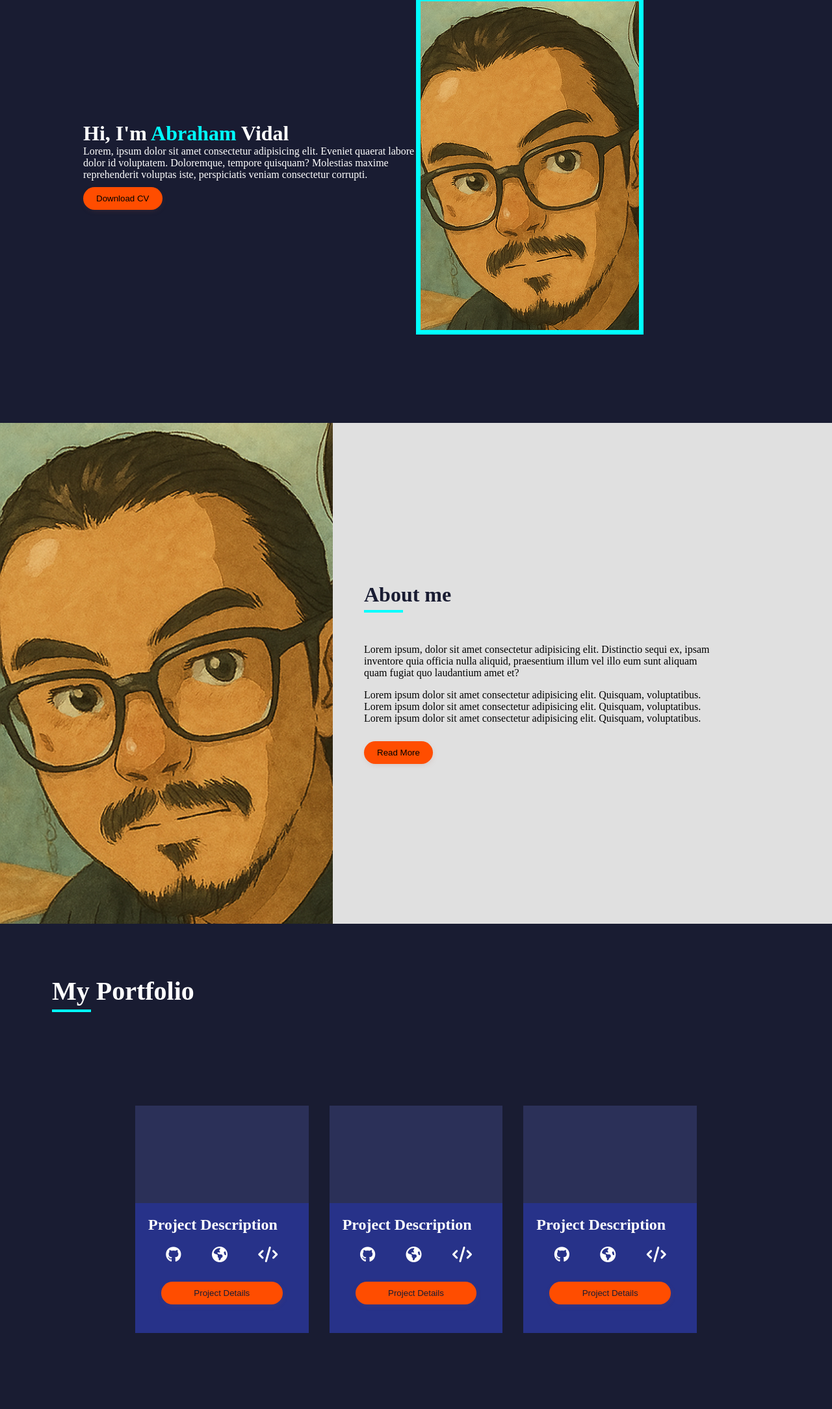
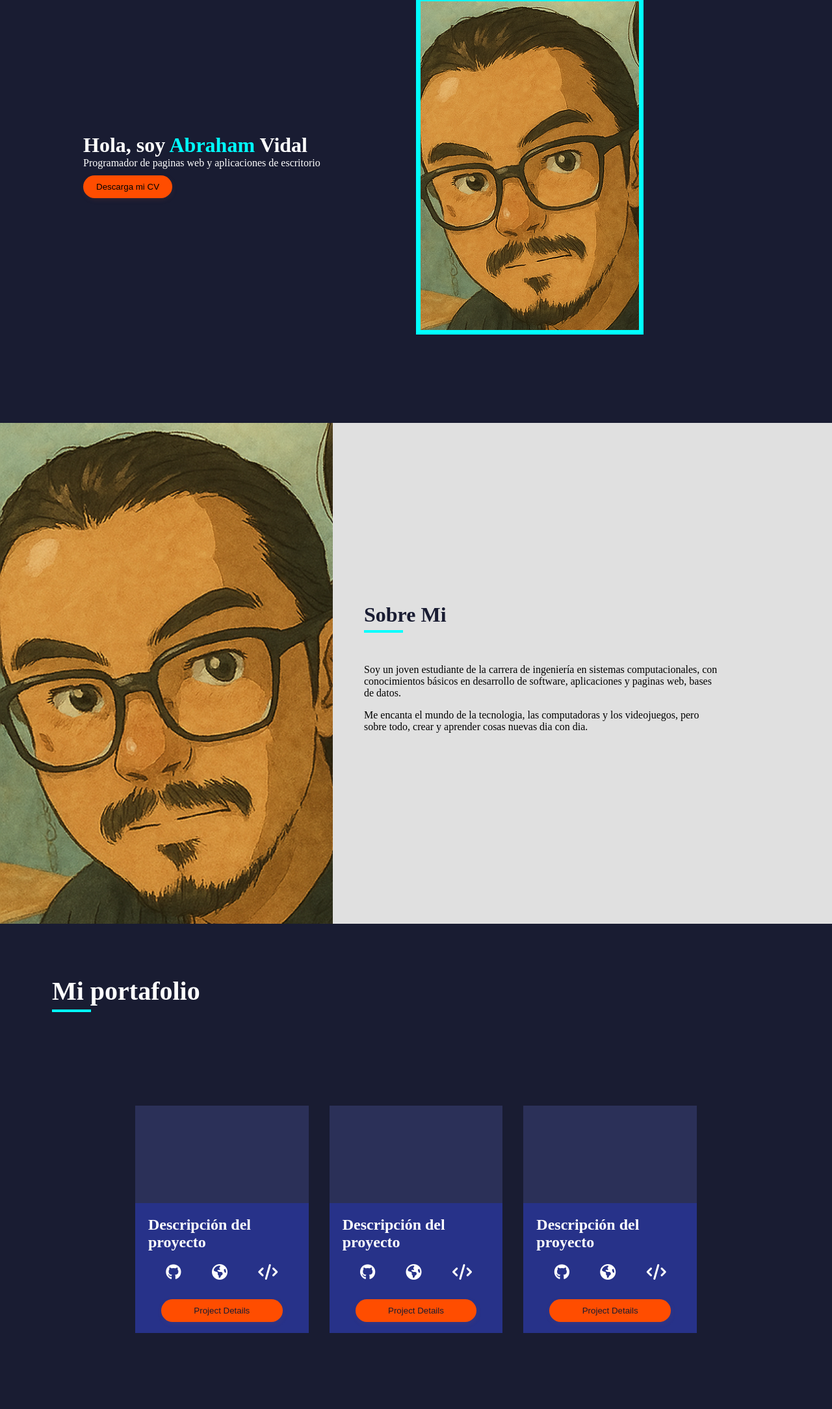
Before and after one commit to AbrahamVidal88/portafolio, a plain HTML site: page index.html in a window 1280 px wide. Shown: the part 149-2318 px from the top of the page at 65% size. Drawn offline with Linux system fonts and the light colour scheme.

Commit message:
cv añadido y descargable desde el boton descargar cv, contenido sobre mi actualizado

```diff
--- a/index.html
+++ b/index.html
@@ -26,10 +26,10 @@
 
         <main class="main">
             <div class="info-content">
-                <h1>Hi, I'm <span>Abraham </span>Vidal</h1>
-                <p>Lorem, ipsum dolor sit amet consectetur adipisicing elit. Eveniet quaerat labore dolor id  voluptatem. Doloremque, tempore quisquam? Molestias maxime reprehenderit voluptas iste, perspiciatis veniam consectetur corrupti.</p>
-                <a download href="#">
-                    <button class="download-cv"> Download CV</button>
+                <h1>Hola, soy <span>Abraham </span>Vidal</h1>
+                <p>Programador de paginas web y aplicaciones de escritorio</p>
+                <a download href="docs/Abraham_Vidal_Pat_Resume.pdf">
+                    <button class="download-cv">Descarga mi CV</button>
                    </a>
             </div>
             <img src="img/sopas.png" alt="Abraham Vidal Pat picture">
@@ -39,16 +39,17 @@
     <div class="about">
         <img src="img/sopas.png" alt="Abraham Vidal Pat picture">
         <div class="about-info">
-        <h2>About me</h2>
+        <h2>Sobre Mi</h2>
         <div class="divider"></div>
-            <p>Lorem ipsum, dolor sit amet consectetur adipisicing elit. Distinctio sequi ex, ipsam inventore quia officia nulla aliquid, praesentium illum vel illo eum sunt aliquam quam fugiat quo laudantium amet et?</p>
-            <p>Lorem ipsum dolor sit amet consectetur adipisicing elit. Quisquam, voluptatibus. Lorem ipsum dolor sit amet consectetur adipisicing elit. Quisquam, voluptatibus. Lorem ipsum dolor sit amet consectetur adipisicing elit. Quisquam, voluptatibus.</p>
-            <button class="download-cv">Read More</button>
+            <p> Soy un joven estudiante de la carrera de ingeniería en sistemas computacionales, con conocimientos básicos en
+            desarrollo de software, aplicaciones y paginas web, bases de datos.</p>
+            <p>Me encanta el mundo de la tecnologia, las computadoras y los videojuegos, pero sobre todo, crear y aprender cosas nuevas dia con dia.</p>
+            <!-- <button class="download-cv">Read More</button> -->
         </div>
     </div>
     <div class="portfolio">
         <div class="portfolio-headings">
-            <h2>My Portfolio</h2>
+            <h2>Mi portafolio</h2>
             <div class="divider"></div>
         </div>
         <div class="container">
@@ -57,7 +58,7 @@
 
                 </div>
                 <div class="card__tittle">
-                    <h2>Project Description</h2>
+                    <h2>Descripción del proyecto</h2>
                 </div>
                 <div class="card__project-links">
                     <a href="https://github.com/AbrahamVidal88/astro-prueba" target="_blank">
@@ -83,7 +84,7 @@
 
                 </div>
                 <div class="card__tittle">
-                    <h2>Project Description</h2>
+                    <h2>Descripción del proyecto</h2>
                 </div>
                 <div class="card__project-links">
                     <a href="https://github.com/AbrahamVidal88/astro-prueba" target="_blank">
@@ -109,7 +110,7 @@
 
                 </div>
                 <div class="card__tittle">
-                    <h2>Project Description</h2>
+                    <h2>Descripción del proyecto</h2>
                 </div>
                 <div class="card__project-links">
                     <a href="https://github.com/AbrahamVidal88/astro-prueba" target="_blank">
@@ -154,7 +155,7 @@
 <footer class="footer">
     <div class="footer-content">
         <h2>Abraham Vidal</h2>
-        <h5>Back End Developer</h5>
+        <h5>Programador</h5>
     </div>
 <div class="social-network">
     <i class="fa-brands fa-linkedin"></i>
```
Also changed, not shown: 1 other file.
